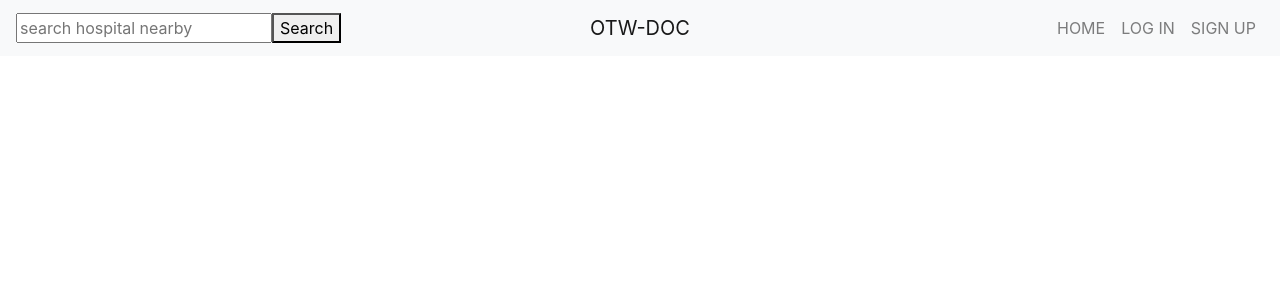
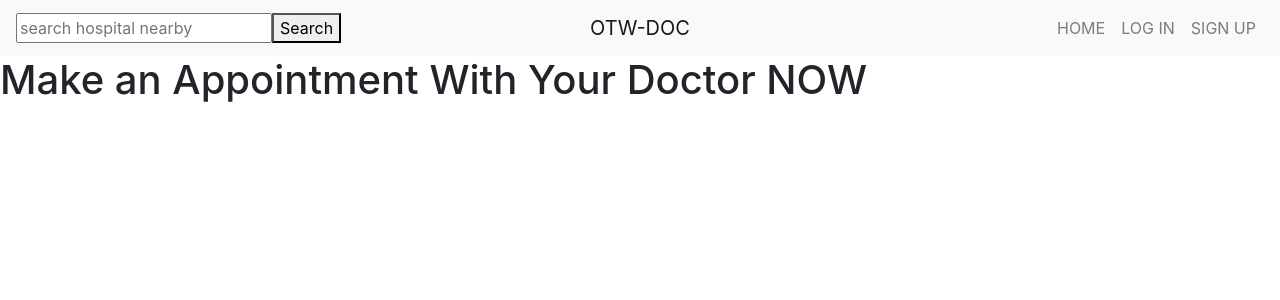
Before and after one commit to charizard-red/web, a React (Create React App) app: page / in a window 1280 px wide. Shown: the top 300 px of the page. Built offline with nearby package versions, Linux system fonts and the light colour scheme.

Commit message:
adding content

```diff
--- a/src/App.js
+++ b/src/App.js
@@ -1,11 +1,13 @@
 import React, { Component } from 'react';
-import Header from './components/Header'
+import Header from './components/Header';
+import Example from './components/FirstPC';
 
 class App extends Component {
   render() {
     return (
       <div>
         <Header />
+        <Example />
     </div>
     );
   }
--- /dev/null
+++ b/src/components/FirstPC.jsx
@@ -0,0 +1,13 @@
+import React from 'react';
+
+const Example = (props) => {
+  return (
+    <div>
+
+        <h1>Make an Appointment With Your Doctor NOW</h1>
+
+    </div>
+  );
+};
+
+export default Example;
```
